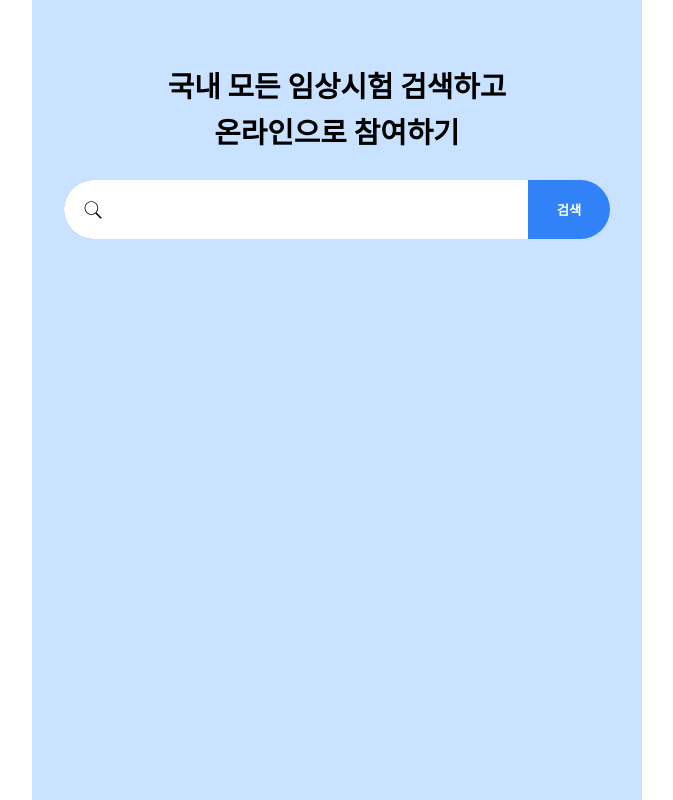
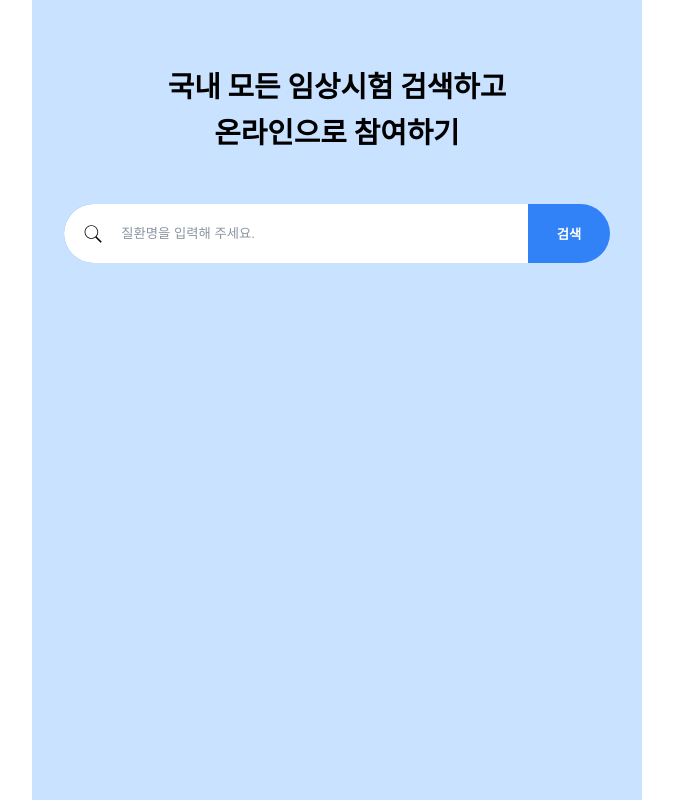
Before and after one commit to KingDonggyu/clinicaltrials-search, a React (Vite) app: page / in a window 1280 px wide. Shown: the whole page, without its empty margins (303-976 px from the left). Built offline with nearby package versions, Linux system fonts and the light colour scheme; no server answers; what emotion-normalize would draw is missing.

Commit message:
feat(#3): 디바운스를 적용하여 검색 API 호출 횟수 최적화

```diff
--- a/src/components/SearchBar.tsx
+++ b/src/components/SearchBar.tsx
@@ -1,22 +1,30 @@
-import { ChangeEvent, useState } from 'react';
+import { ChangeEvent, useCallback, useState } from 'react';
 import colors from 'constants/colors';
 import usePopover from 'hooks/usePopover';
 import { SearchList } from './SearchList';
 import { SearchIcon } from './Icon';
+import useDebounce from 'hooks/useDebounce';
 
 interface SearchBarProps {
   searchList: string[];
+  placeholder?: string;
   onChangeSearchKeyword: (query: string) => void;
 }
 
-export function SearchBar({ searchList, onChangeSearchKeyword }: SearchBarProps) {
+export function SearchBar({ searchList, placeholder, onChangeSearchKeyword }: SearchBarProps) {
   const { Popover, showPopover, hidePopover } = usePopover();
-  const [hasSearchWord, setHasSearchWord] = useState(false);
+  const [searchKeyword, setSearchKeyword] = useState('');
 
   const handleChangeSearchKeyword = (e: ChangeEvent<HTMLInputElement>) => {
-    onChangeSearchKeyword(e.target.value);
-    setHasSearchWord(Boolean(e.target.value));
+    setSearchKeyword(e.target.value);
   };
+
+  const handleSearchDebounce = useCallback(
+    () => onChangeSearchKeyword(searchKeyword),
+    [onChangeSearchKeyword, searchKeyword]
+  );
+
+  useDebounce({ value: searchKeyword, onDebounce: handleSearchDebounce });
 
   return (
     <div>
@@ -50,6 +58,7 @@ export function SearchBar({ searchList, onChangeSearchKeyword }: SearchBarProps)
             type="search"
             name="q"
             autoComplete="off"
+            placeholder={placeholder}
             onFocus={showPopover}
             onBlur={hidePopover}
             onChange={handleChangeSearchKeyword}
@@ -57,6 +66,7 @@ export function SearchBar({ searchList, onChangeSearchKeyword }: SearchBarProps)
               width: '100%',
               border: 'none',
               ':focus': { outline: 'none' },
+              '::placeholder': { color: colors.grey500 },
             }}
           />
         </div>
@@ -75,7 +85,7 @@ export function SearchBar({ searchList, onChangeSearchKeyword }: SearchBarProps)
         </button>
       </form>
       <Popover css={{ marginTop: '0.5em' }}>
-        <SearchList title="추천 검색어" searchList={searchList} hasSearchWord={hasSearchWord} />
+        <SearchList title="추천 검색어" searchList={searchList} hasSearchWord={Boolean(searchKeyword)} />
       </Popover>
     </div>
   );
--- a/src/contexts/sickListContext.tsx
+++ b/src/contexts/sickListContext.tsx
@@ -1,4 +1,4 @@
-import { ReactNode, createContext, useContext, useState } from 'react';
+import { ReactNode, createContext, useCallback, useContext, useMemo, useState } from 'react';
 import SickRepository from 'repository/api/SickRepository';
 import { Sick } from 'sick';
 
@@ -13,10 +13,11 @@ const SickListContext = createContext<SickListContextValue>({
 });
 
 export function SickListProvider({ children }: { children: ReactNode }) {
-  const sickRepository = new SickRepository();
+  const sickRepository = useMemo(() => new SickRepository(), []);
   const [sickList, setSickList] = useState<Sick[]>([]);
 
-  const searchSickList = async (query: string) => {
+  const searchSickList = useCallback(
+    async (query: string) => {
       if (query === '') {
         setSickList([]);
         return;
@@ -24,7 +25,9 @@ export function SickListProvider({ children }: { children: ReactNode }) {
 
       const searched = await sickRepository.search(query);
       setSickList(searched);
-  };
+    },
+    [sickRepository]
+  );
 
   return <SickListContext.Provider value={{ sickList, searchSickList }}>{children}</SickListContext.Provider>;
 }
--- /dev/null
+++ b/src/hooks/useDebounce.ts
@@ -0,0 +1,21 @@
+import { useEffect } from 'react';
+
+interface UseDebounceOption<T> {
+  value: T;
+  onDebounce: (value: T) => void;
+  delay?: number;
+}
+
+const useDebounce = <T>({ value, onDebounce, delay = 275 }: UseDebounceOption<T>) => {
+  useEffect(() => {
+    const timer = setTimeout(() => {
+      onDebounce(value);
+    }, delay);
+
+    return () => {
+      clearTimeout(timer);
+    };
+  }, [value, delay, onDebounce]);
+};
+
+export default useDebounce;
--- a/src/lib/HttpClient.ts
+++ b/src/lib/HttpClient.ts
@@ -11,11 +11,13 @@ class HttpClient {
 
   protected async get<Response = unknown>(url: string, config?: AxiosRequestConfig) {
     const res = await this.axios.get<Response>(url, config);
+    console.info('calling api');
     return res.data;
   }
 
   protected async post<Response = unknown, Request = any>(url: string, body?: Request) {
     const res = await this.axios.post<Response>(url, body);
+    console.info('calling api');
     return res.data;
   }
 }
--- a/src/pages/ClinicaltrialsSearchPage.tsx
+++ b/src/pages/ClinicaltrialsSearchPage.tsx
@@ -15,7 +15,7 @@ export function ClinicaltrialsSearchPage() {
         padding: '4em 2em',
         display: 'flex',
         flexDirection: 'column',
-        gap: '1.5em',
+        gap: '3em',
         height: '100vh',
       }}
     >
@@ -24,7 +24,11 @@ export function ClinicaltrialsSearchPage() {
         <br />
         온라인으로 참여하기
       </h1>
-      <SearchBar searchList={searchedSickList} onChangeSearchKeyword={searchSickList} />
+      <SearchBar
+        searchList={searchedSickList}
+        placeholder="질환명을 입력해 주세요."
+        onChangeSearchKeyword={searchSickList}
+      />
     </main>
   );
 }
```
Lines whose indentation alone changed are shown as unchanged.
